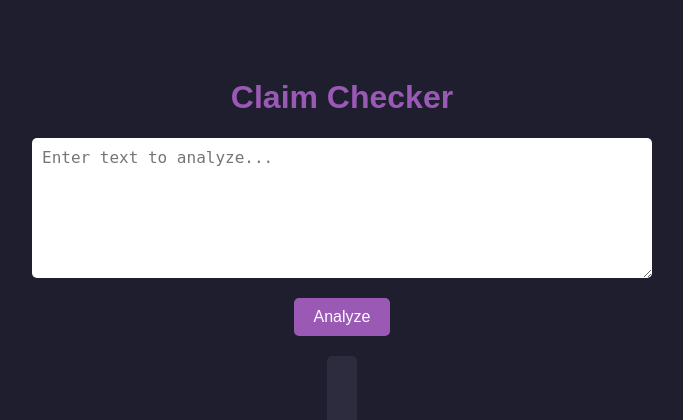
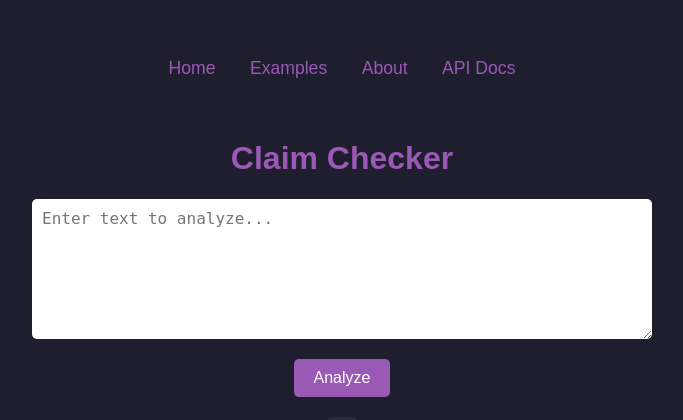
Before and after one commit to thenecronwolf-blip/Claim-Checker, a Flask app: template ui/templates/index.html in a window 1280 px wide. Shown: the top 420 px of the page, without its empty margins (298-981 px from the left). Run offline with Flask 3, Linux system fonts and the light colour scheme; the template is opened without the code that fills it, so the values that code supplies are empty.

Commit message:
Update index.html
Added a new feature

```diff
--- a/ui/templates/index.html
+++ b/ui/templates/index.html
@@ -70,6 +70,13 @@
     </style>
 </head>
 <body>
+    <nav style="margin-bottom: 40px; text-align: center;">
+        <a href="/" style="color: #9b59b6; margin: 0 15px; font-size: 1.1em; text-decoration: none;">Home</a>
+        <a href="/examples" style="color: #9b59b6; margin: 0 15px; font-size: 1.1em; text-decoration: none;">Examples</a>
+        <a href="/about" style="color: #9b59b6; margin: 0 15px; font-size: 1.1em; text-decoration: none;">About</a>
+        <a href="/docs" style="color: #9b59b6; margin: 0 15px; font-size: 1.1em; text-decoration: none;">API Docs</a>
+    </nav>
+
     <h1>Claim Checker</h1>
     <textarea id="inputText" placeholder="Enter text to analyze..."></textarea>
     <button id="analyzeBtn" onclick="analyzeText()">Analyze</button>
```
